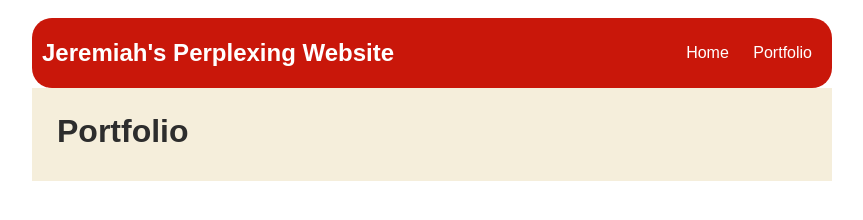
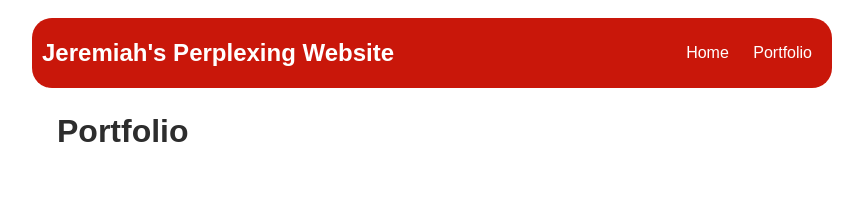
Before and after one commit to jereholmes/jereholmes.github.io, a plain HTML site: page portfolio.html in a window 1280 px wide. Shown: the whole page, without its empty margins (208-1071 px from the left). Drawn offline with nearby package versions, Linux system fonts and the light colour scheme; no server answers.

Commit message:
add portfolio.html file

```diff
--- a/portfolio.html
+++ b/portfolio.html
@@ -49,7 +49,7 @@
 
             /* main container area beneath menu */
             main {
-                background: rgb(245, 238, 219);
+                background: rgb(255, 255, 255);
                 display: flex;
             }
             .content {
```
Also changed, not shown: index.html (+4 -4 lines).
